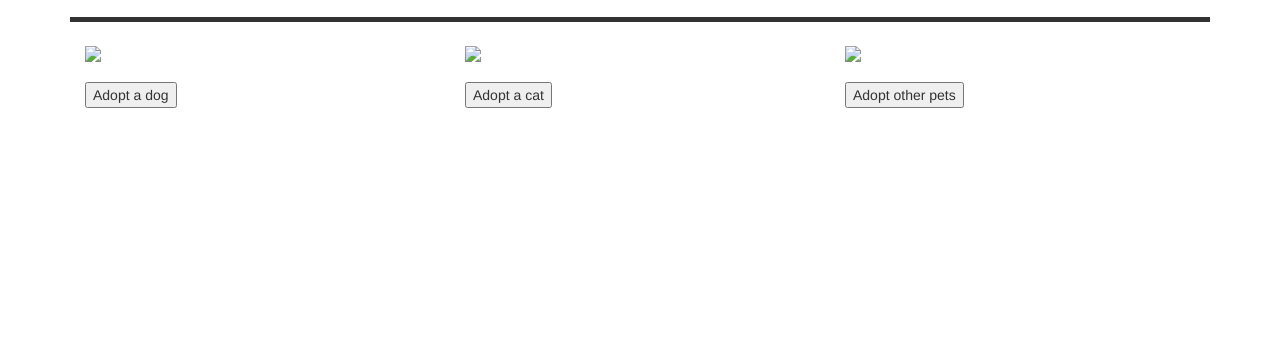
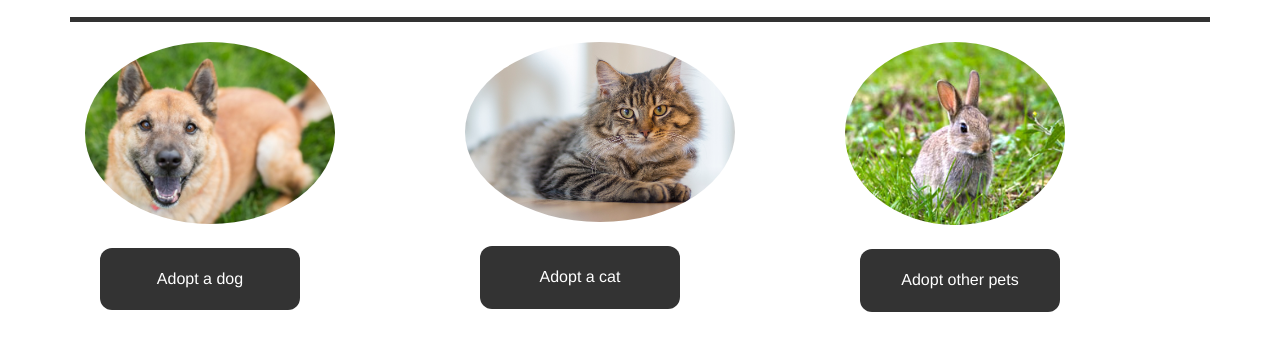
Before and after one commit to valente98/Final_project_Humane_Society, a plain HTML site: page Frontend/index.html in a window 1280 px wide. Shown: the part 425-776 px from the top of the page. Drawn offline with nearby package versions, Linux system fonts and the light colour scheme.

Commit message:
added style to some of the tags. then added images to the folder.

```diff
--- a/Frontend/style.css
+++ b/Frontend/style.css
@@ -6,3 +6,22 @@ hr {
     color: #333; /* old IE */
     background-color: #333; /* Modern Browsers */
 }
+#animal {
+    border-radius: 50%;
+}
+
+button {
+    background-color: #333; /* Green */
+    border: none;
+    width: 150pt;
+    color: white;
+    padding: 20px;
+    text-align: center;
+    text-decoration: none;
+    display: inline-block;
+    font-size: 16px;
+    margin: 4px 2px;
+    cursor: pointer;
+    border-radius: 12px;
+    margin-left: 15px;
+}
```
Also changed, not shown: Frontend/images/cats.jpeg (added), Frontend/images/dog.jpg (added), Frontend/images/otherpets.jpg (added).
